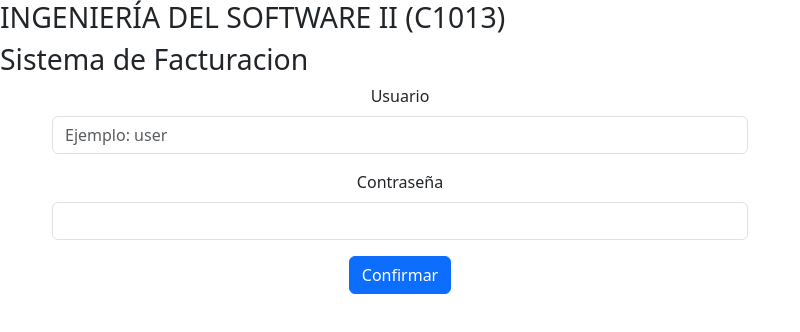
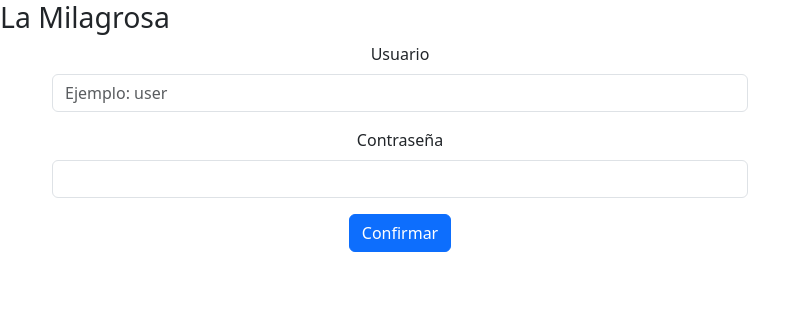
Before and after one commit to fabisb/laboratorio, an Electron app: page front/app/screens/index.html in a window 800 px wide. Drawn offline with nearby package versions, Linux system fonts and the light colour scheme; no server answers.

Commit message:
esqueleto listo, cambiadas algunas dependencias y titulos

```diff
--- a/front/app/screens/index.html
+++ b/front/app/screens/index.html
@@ -5,11 +5,10 @@
     <meta name="viewport" content="width=device-width, initial-scale=1.0" />
     <link href="../styles/styles.css" rel="stylesheet" />
     <link rel="stylesheet" href="../../bower_components/bootstrap/dist/css/bootstrap.min.css" />
-    <title>Sistema Facturacion</title>
+    <title>La Milagrosa - LOGIN</title>
   </head>
   <body onload="renderer()">
-    <h2>INGENIERÍA DEL SOFTWARE II (C1013)</h2>
-    <h2>Sistema de Facturacion</h2>
+    <h2>La Milagrosa</h2>
 
     <div class="container text-center" id="login">
       <form onsubmit="loguear(event)">
--- a/front/bower.json
+++ b/front/bower.json
@@ -1,12 +1,12 @@
 {
-  "name": "sistema-facturacion-front",
-  "description": "Sistema de facturacion en ElectronJS",
+  "name": "laboratorio-milagrosa",
+  "description": "Proyecto de tesis de laboratorio clinico 'La Milagrosa' Fabian Silva V-28146771",
   "main": "main.js",
   "authors": [
     "Fabian"
   ],
   "license": "MIT",
-  "homepage": "https://github.com/fabisb/sistema-facturacion",
+  "homepage": "https://github.com/fabisb/laboratorio",
   "ignore": [
     "**/.*",
     "node_modules",
```
Also changed, not shown: 1 other file.
